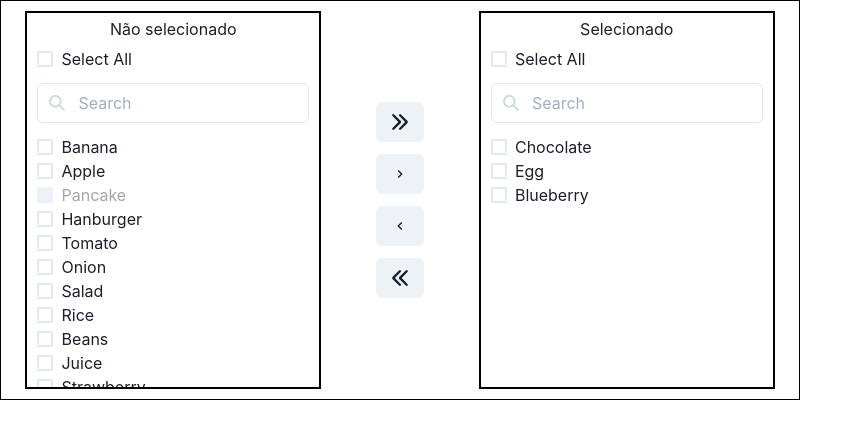
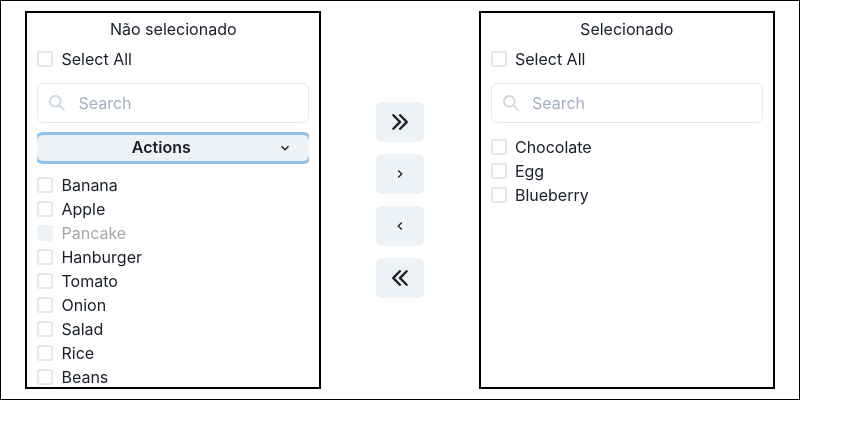
Before and after one commit to guilhermevperes/chakra-transfer, a React (Vite) app: page / in a window 1280 px wide. Shown: the top 438 px of the page, without its empty margins (0-863 px from the left). Built offline with nearby package versions, Linux system fonts and the light colour scheme.

Commit message:
Invert selection

```diff
--- a/src/components/transfer-box/TransferBox.tsx
+++ b/src/components/transfer-box/TransferBox.tsx
@@ -1,10 +1,15 @@
-import { SearchIcon } from "@chakra-ui/icons";
+import { ChevronDownIcon, SearchIcon } from "@chakra-ui/icons";
 import {
   Box,
+  Button,
   Checkbox,
   Input,
   InputGroup,
   InputLeftElement,
+  Menu,
+  MenuButton,
+  MenuItem,
+  MenuList,
   Stack,
   Text,
 } from "@chakra-ui/react";
@@ -18,6 +23,7 @@ export type Props = {
   transfered?: boolean;
   filter?: boolean;
   paginated?: boolean;
+  extraActions?: boolean;
 };
 
 const TransferBox: React.FC<Props> = ({
@@ -27,6 +33,7 @@ const TransferBox: React.FC<Props> = ({
   transfered,
   filter,
   paginated,
+  extraActions,
 }) => {
   const [dataToRender, setDataToRender] = useState<BaseData[]>([]);
   const [allDataToRender, setAllDataToRender] = useState<BaseData[]>([]);
@@ -89,6 +96,18 @@ const TransferBox: React.FC<Props> = ({
     setDataToRender(newData);
   };
 
+  const invertSelection = () => {
+    let newData: BaseData[] = [...dataToRender];
+    newData = newData.map((item: BaseData) => {
+      if (!item.disabled) {
+        item.checked = !item.checked;
+      }
+      return item;
+    });
+
+    setDataToRender(newData);
+  };
+
   const renderInput = () => {
     return (
       <InputGroup>
@@ -101,6 +120,19 @@ const TransferBox: React.FC<Props> = ({
           onChange={(e) => filterData(e.target.value)}
         ></Input>
       </InputGroup>
+    );
+  };
+
+  const renderExtraOptions = () => {
+    return (
+      <Menu>
+        <MenuButton as={Button} rightIcon={<ChevronDownIcon />}>
+          Actions
+        </MenuButton>
+        <MenuList>
+          <Button onClick={invertSelection}>Invert selection</Button>
+        </MenuList>
+      </Menu>
     );
   };
 
@@ -138,6 +170,7 @@ const TransferBox: React.FC<Props> = ({
           <Stack spacing={3} overflow="hidden" height="100%">
             <Checkbox onChange={selectAll}>Select All</Checkbox>
             {filter && renderInput()}
+            {extraActions && renderExtraOptions()}
             <Box
               overflowY="auto"
               w="100%"
--- a/src/components/transfer/Transfer.tsx
+++ b/src/components/transfer/Transfer.tsx
@@ -62,6 +62,7 @@ const Transfer: React.FC<Props> = ({ data, setData, title1, title2, maxW }) => {
         data={data}
         setData={setData}
         filter
+        extraActions
       ></TransferBox>
       <Box display="flex" flexDirection="column">
         <Button m="6px" onClick={() => handleTransfer(true, true)}>
```
